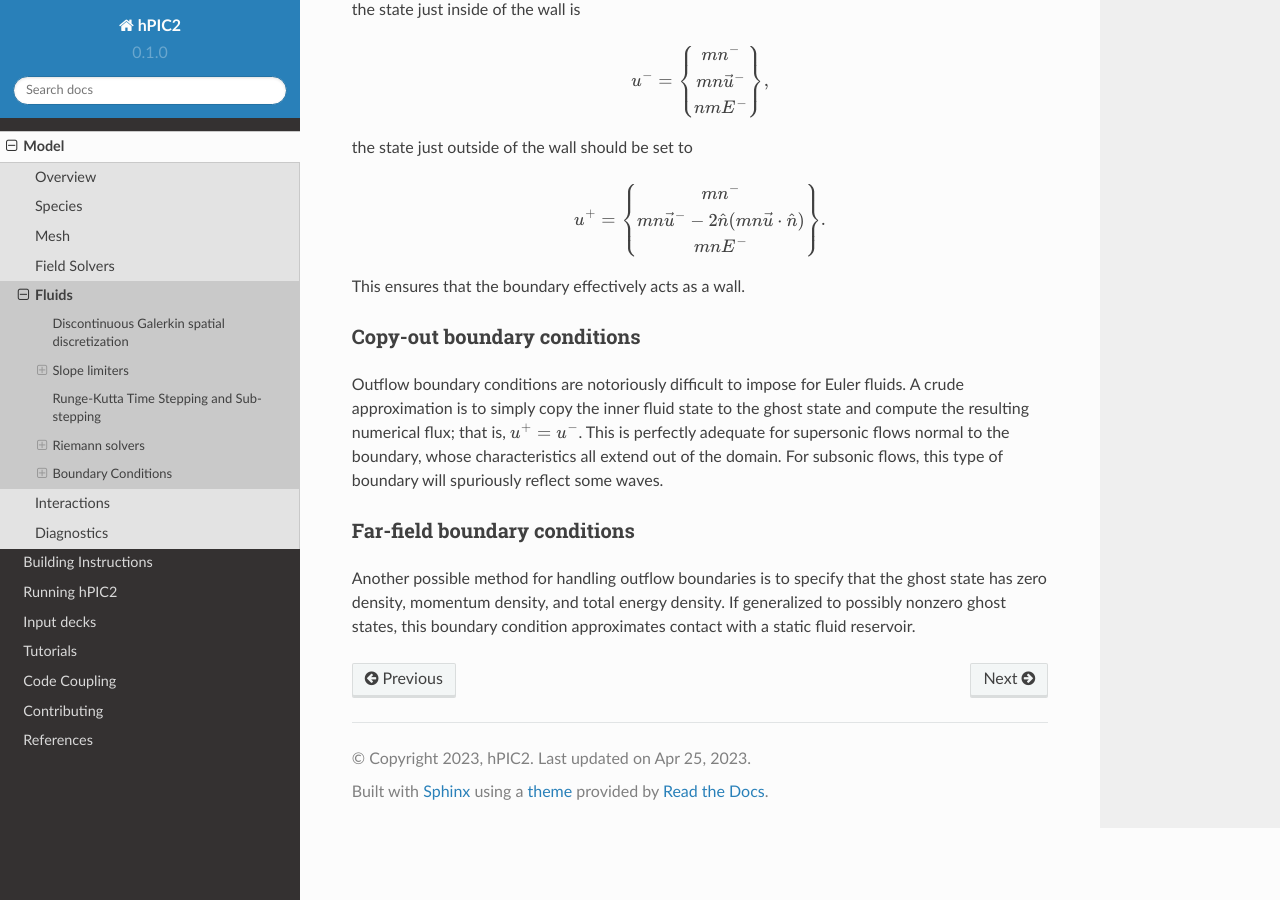
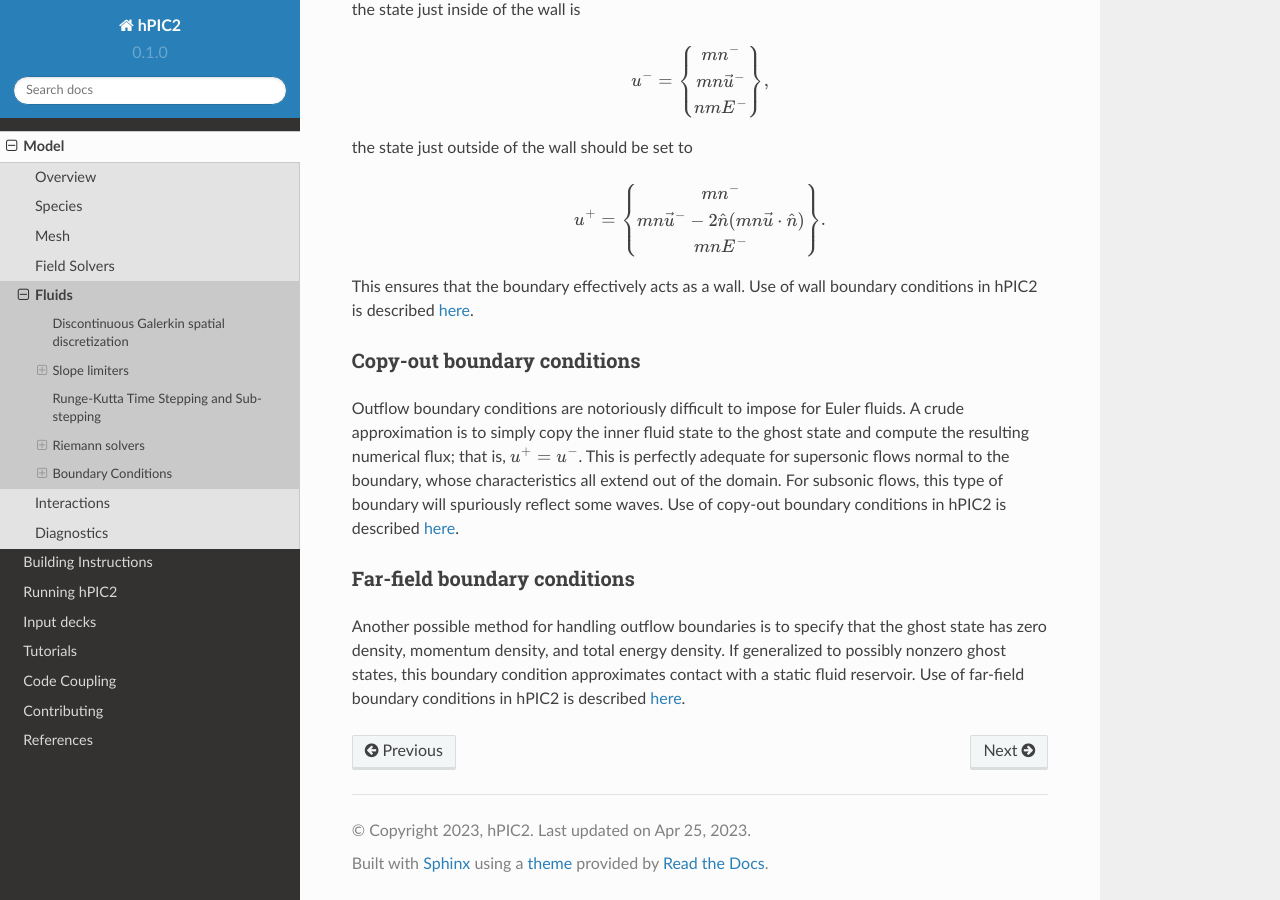
Before and after one commit to lcpp-org/hpic2doc, a Sphinx documentation site: the page built from docs/source/fluids.rst, in a window 1280 px wide and 900 px high, scrolled down 9802 px. Built offline with Sphinx 7.4.7 and the Read the Docs theme 2.0.0, drawn with Linux system fonts in a browser that asks for light colours; cross-references to code outside the pages are shown as plain code; some of the changed text lies outside the part shown.

Commit message:
Link between fluids and input deck

```diff
--- a/docs/source/fluids.rst
+++ b/docs/source/fluids.rst
@@ -7,6 +7,8 @@ The fluid equations are solved broadly using the method of lines,
 in which the system is first partially discretized in space,
 and the resulting system of ordinary differential equations
 is then discretized in time.
+A description of how to use fluids in hPIC2 is provided
+:ref:`here <input_deck:MFEM Euler Fluid>`.
 
 Discontinuous Galerkin spatial discretization
 ----------------------------------------------
@@ -667,6 +669,8 @@ the state just outside of the wall should be set to
     \end{Bmatrix}.
 
 This ensures that the boundary effectively acts as a wall.
+Use of wall boundary conditions in hPIC2 is described
+:ref:`here <input_deck:Wall boundary condition>`.
 
 Copy-out boundary conditions
 ~~~~~~~~~~~~~~~~~~~~~~~~~~~~~
@@ -679,6 +683,8 @@ that is, :math:`u^+ = u^-`.
 This is perfectly adequate for supersonic flows normal to the boundary,
 whose characteristics all extend out of the domain.
 For subsonic flows, this type of boundary will spuriously reflect some waves.
+Use of copy-out boundary conditions in hPIC2 is described
+:ref:`here <input_deck:Copy-out boundary condition>`.
 
 Far-field boundary conditions
 ~~~~~~~~~~~~~~~~~~~~~~~~~~~~~~
@@ -687,3 +693,5 @@ Another possible method for handling outflow boundaries is to specify that
 the ghost state has zero density, momentum density, and total energy density.
 If generalized to possibly nonzero ghost states,
 this boundary condition approximates contact with a static fluid reservoir.
+Use of far-field boundary conditions in hPIC2 is described
+:ref:`here <input_deck:Far-field boundary condition>`.
```
Also changed, not shown: docs/source/input_deck.rst (+6 -3 lines).
